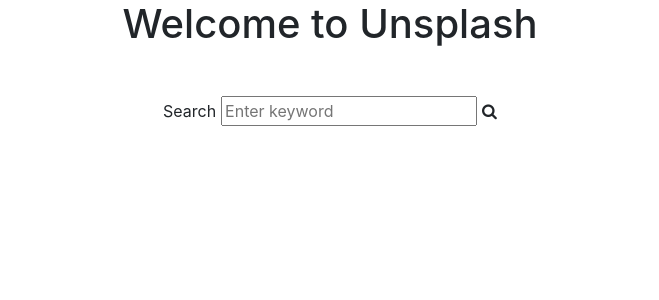
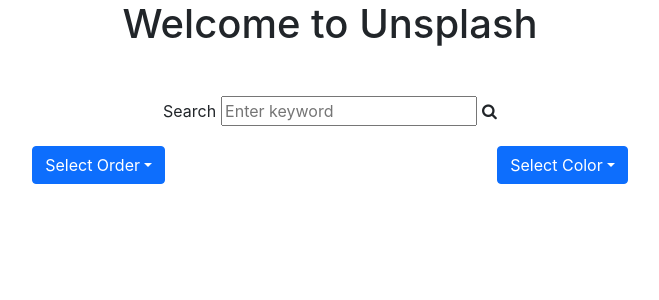
Before and after one commit to perrirodgers/zora-frontend-take-home-challenge, a React (Create React App) app: page / in a window 1280 px wide. Shown: the top 300 px of the page, without its empty margins (310-969 px from the left). Built offline with nearby package versions, Linux system fonts and the light colour scheme.

Commit message:
designed filters toolbar

```diff
--- a/package.json
+++ b/package.json
@@ -9,6 +9,7 @@
     "@testing-library/user-event": "^13.5.0",
     "axios": "^1.5.1",
     "react": "^18.2.0",
+    "react-bootstrap": "^2.9.0",
     "react-dom": "^18.2.0",
     "react-redux": "^8.1.3",
     "react-router-dom": "^6.16.0",
--- a/src/components/home-view.js
+++ b/src/components/home-view.js
@@ -1,9 +1,14 @@
 import React, { useState } from "react";
 import { SearchBar } from "./searchBar";
+import { Dropdown } from "react-bootstrap";
 
 export const HomeView = () => {
-
+    // for search keyword
     const [searchKeyword, setSearchKeyword] = useState("");
+    // for orderby filter
+    const [orderBy, setOrderBy] = useState("Select Order");
+    // for color filter
+    const [color, setColor] = useState("Select Color");
 
     return (
         <>
@@ -11,8 +16,69 @@
                 <h1 className="align-self-center text-center">Welcome to Unsplash</h1>
             </div>
             <div className="d-flex justify-content-center mt-5">
-                <SearchBar value={searchKeyword} setSearchKeyword={setSearchKeyword} onClick={() => { }} />
+                <SearchBar
+                    value={searchKeyword}
+                    setSearchKeyword={setSearchKeyword}
+                    onClick={() => { }}
+                />
+            </div>
+            <div className="dropdownContainer">
+                <Dropdown
+                    drop
+                    className="dropdown filtstatus"
+                    onSelect={(e) => {
+                        setOrderBy(e);
+                    }}
+                >
+                    <span className="sortingShow">
+
+                        <Dropdown.Toggle>
+                            <span>{orderBy}</span>
+                        </Dropdown.Toggle>
+
+                    </span>
+                    <Dropdown.Menu
+                        variant=""
+                        id="style-5"
+                        className="cusDrupdown"
+                    >
+                        <Dropdown.Item eventKey={"latest"} key={"latest"}>
+                            {"latest"}
+                        </Dropdown.Item>
+                        <Dropdown.Item eventKey={"relevant"} key={"relevant"}>
+                            {"relevant"}
+                        </Dropdown.Item>
+                    </Dropdown.Menu>
+                </Dropdown>
+                <Dropdown
+                    drop
+                    className="dropdown filtstatus"
+                    onSelect={(e) => {
+                        setColor(e);
+                    }}
+                >
+                    <span className="sortingShow">
+
+                        <Dropdown.Toggle>
+                            <span>{color}</span>
+                        </Dropdown.Toggle>
+
+                    </span>
+                    <Dropdown.Menu
+                        className="cusDrupdown"
+                    >
+                        <Dropdown.Item eventKey={"green"} key={"green"}>
+                            {"latest"}
+                        </Dropdown.Item>
+                        <Dropdown.Item eventKey={"red"} key={"red"}>
+                            {"red"}
+                        </Dropdown.Item>
+                        <Dropdown.Item eventKey={"blue"} key={"blue"}>
+                            {"blue"}
+                        </Dropdown.Item>
+                    </Dropdown.Menu>
+                </Dropdown>
             </div>
         </>
-    )
-}
+    );
+};
--- a/src/static/css/my-css.css
+++ b/src/static/css/my-css.css
@@ -12,3 +12,10 @@
 .searchFilter i {
   margin-left: 5px;
 }
+
+.dropdownContainer {
+    display: flex;
+    justify-content: space-evenly;
+    margin: 10px auto;
+    padding: 10px;
+}
```
Also changed, not shown: 1 other file (tests, documents, lock files or other folders).
